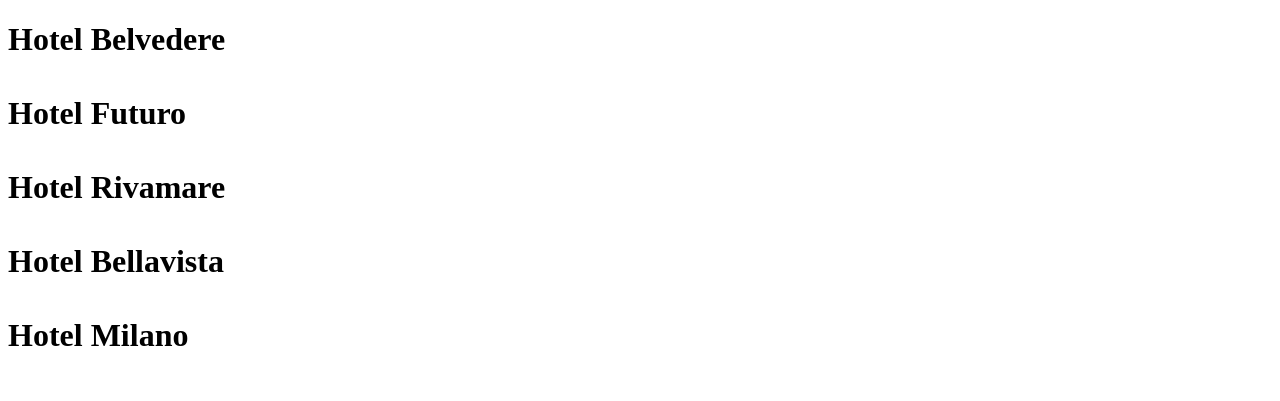
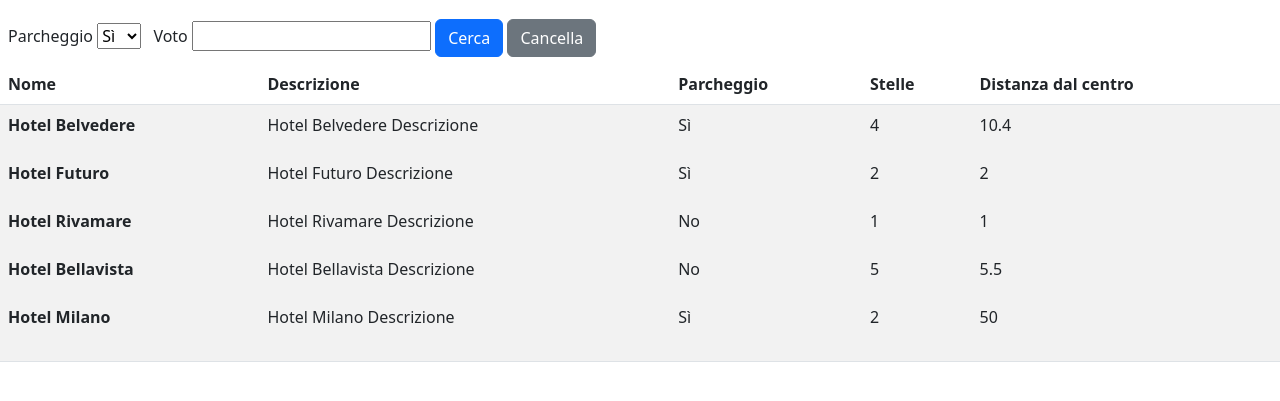
Before and after one commit to SimoneViglione/php-hotel, a PHP site: page / in a window 1280 px wide. Shown: the top 401 px of the page. Run offline with PHP 8.4, Linux system fonts and the light colour scheme.

Commit message:
base esercizio

```diff
--- a/index.php
+++ b/index.php
@@ -48,17 +48,84 @@
     <meta http-equiv="X-UA-Compatible" content="IE=edge">
     <meta name="viewport" content="width=device-width, initial-scale=1.0">
     <title> Hotel </title>
+
+    <link rel="stylesheet" href="https://cdn.jsdelivr.net/npm/bootstrap@5.2.3/dist/css/bootstrap.min.css" integrity="sha384-rbsA2VBKQhggwzxH7pPCaAqO46MgnOM80zW1RWuH61DGLwZJEdK2Kadq2F9CUG65" crossorigin="anonymous">
 </head>
 <body>
 
+    <form action="index.php" method="get">
+        <label for="parcheggio" class="mt-4 mb-3 ms-2">Parcheggio</label>
+        <select id="parcheggio">
+            <option> Sì </option>
+            <option> No </option>
+        </select>
 
-    <h1>
-        <?php
-            for ($i = 0; $i < count($hotels); $i++) {
-            echo $hotels[$i]["name"] . "<br>" . "<br>";
-            }
-        ?>
-    </h1>
+        <label for="voto" class="ms-2"> Voto </label>
+        <input type="text" id="voto" name="vote">
 
+        <button type="submit" class="btn btn-primary"> Cerca </button>
+        <button type="reset" class="btn btn-secondary"> Cancella </button>
+
+    </form>
+
+
+    <table class="table table-striped">
+
+        <thead>
+            <tr>
+                <th scope="col">Nome</th>
+                <th scope="col">Descrizione</th>
+                <th scope="col">Parcheggio</th>
+                <th scope="col">Stelle</th>
+                <th scope="col">Distanza dal centro</th>
+            </tr>
+        </thead>
+
+        <tbody>
+            <tr>
+                <th scope="row">
+                    <?php
+                        foreach ($hotels as $hotel)
+                        echo $hotel['name'] . "<br>" . "<br>";
+                    ?>
+                </th>
+
+                <td>
+                    <?php
+                        foreach ($hotels as $hotel)
+                        echo $hotel['description'] . "<br>" . "<br>";
+                    ?>
+                </td>
+
+                <td>
+                    <?php
+                        foreach ($hotels as $hotel)
+                        if ($hotel['parking'] == true) {
+                            echo "Sì" . "<br>" . "<br>";
+                        } else {
+                            echo "No" . "<br>" . "<br>";
+                        }
+                    ?>
+                </td>
+
+                <td>
+                    <?php
+                        foreach ($hotels as $hotel)
+                        echo $hotel['vote'] . "<br>" . "<br>";
+                    ?>
+                </td>
+
+                <td>
+                    <?php
+                        foreach ($hotels as $hotel)
+                        echo $hotel['distance_to_center'] . "<br>" . "<br>";
+                    ?>
+                </td>
+            </tr>
+
+
+        </tbody>
+
+    </table>
 </body>
 </html>
```
